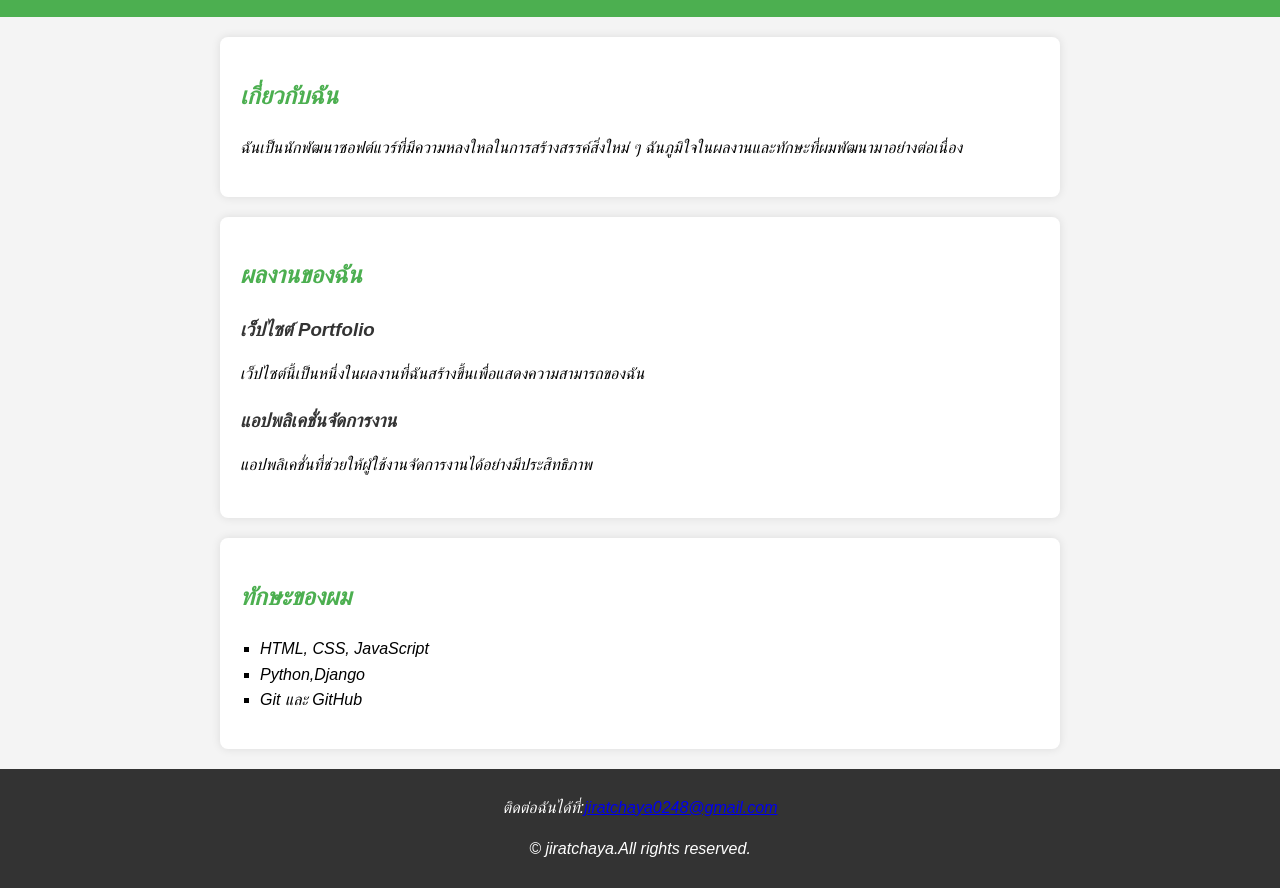
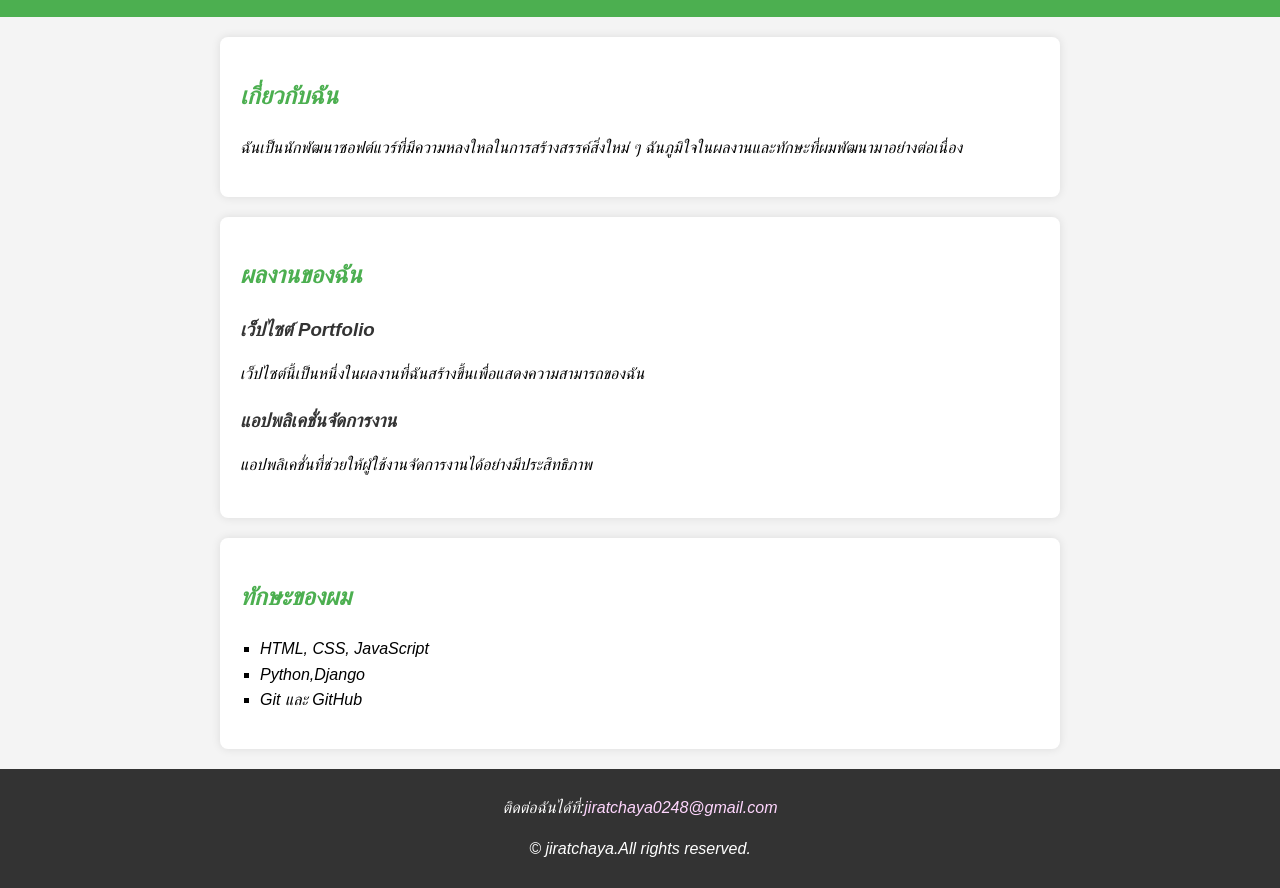
Before and after one commit to jiratchaya0248-hub/jiratchaya0248-hub.github.io, a plain HTML site: page index.html in a window 1280 px wide. Shown: the part 105-993 px from the top of the page. Drawn offline with Linux system fonts and the light colour scheme.

Commit message:
Update style.css

```diff
--- a/style.css
+++ b/style.css
@@ -47,3 +47,7 @@ footer{
   color:white;
   margin-top:20px;
 }
+  footer a {
+  color:#ffd6fe;
+  text-decoration:none
+  }
```
